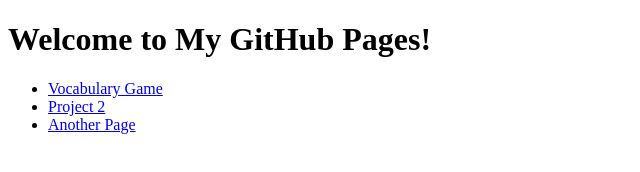
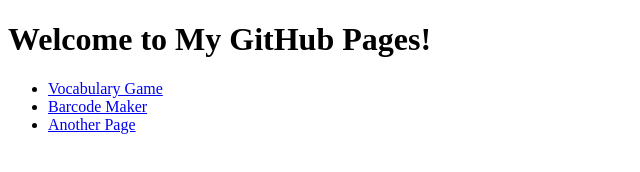
Before and after one commit to techiedude1/Curious, a plain HTML site: page index.html in a window 1280 px wide. Shown: the full height of the page, 0-640 px from the left. Drawn offline with Linux system fonts and the light colour scheme.

Commit message:
Update index.html

```diff
--- a/index.html
+++ b/index.html
@@ -7,7 +7,7 @@
     <h1>Welcome to My GitHub Pages!</h1>
     <ul>
         <li><a href="https://techiedude1.github.io/vocabulary-quiz/">Vocabulary Game</a></li>
-        <li><a href="project2.html">Project 2</a></li>
+        <li><a href="https://techiedude1.github.io/barcode/">Barcode Maker</a></li>
         <li><a href="my-other-file.html">Another Page</a></li>
         <!-- Add more links as needed -->
     </ul>
```
